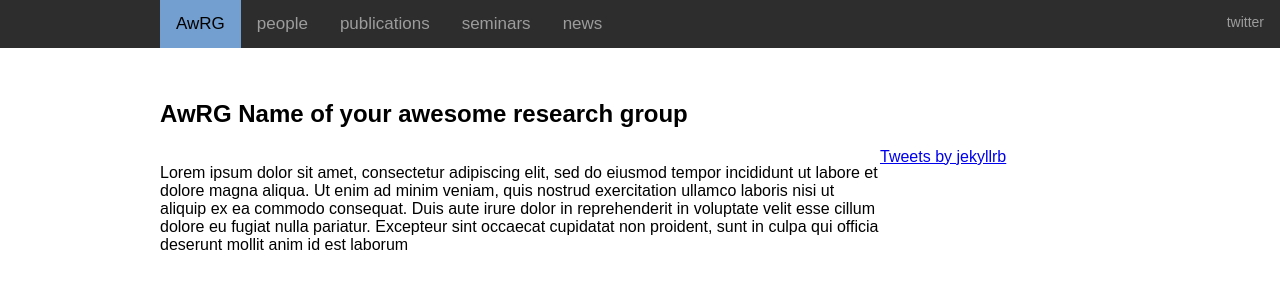
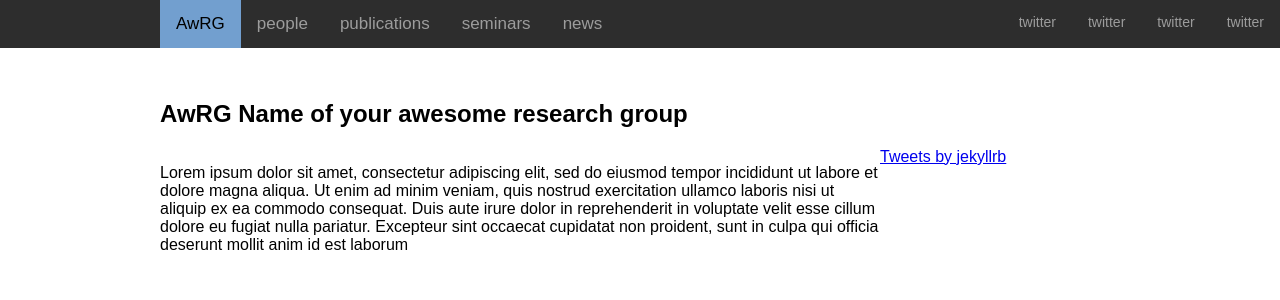
Before and after one commit to gherardovarando/web-group-template, a Jekyll site: the page built from index.md, in a window 1280 px wide. Shown: the top 300 px of the page. Built offline with Jekyll 4.4.1, drawn with Linux system fonts in a browser that asks for light colours; comment, search, counter and statistics services are not loaded.

Commit message:
fix style plinks

```diff
--- a/_config.yml
+++ b/_config.yml
@@ -101,3 +101,9 @@ roles:
 links:
    - name: twitter
      url: https://twitter.com/jekyllrb
+   - name: twitter
+     url: https://twitter.com/jekyllrb
+   - name: twitter
+     url: https://twitter.com/jekyllrb
+   - name: twitter
+     url: https://twitter.com/jekyllrb
--- a/assets/style/style.css
+++ b/assets/style/style.css
@@ -191,6 +191,8 @@ div.title {
 		text-align: left;
 	}
 	.topnav.responsive div.plinks {
+		padding-left: 0px;
+		padding-right: 0px;
 		display: flex;
 		flex-wrap: wrap;
 	}
```
